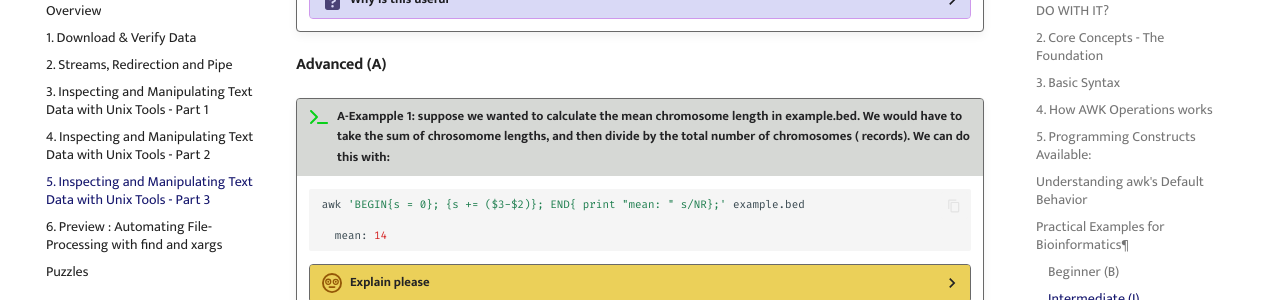
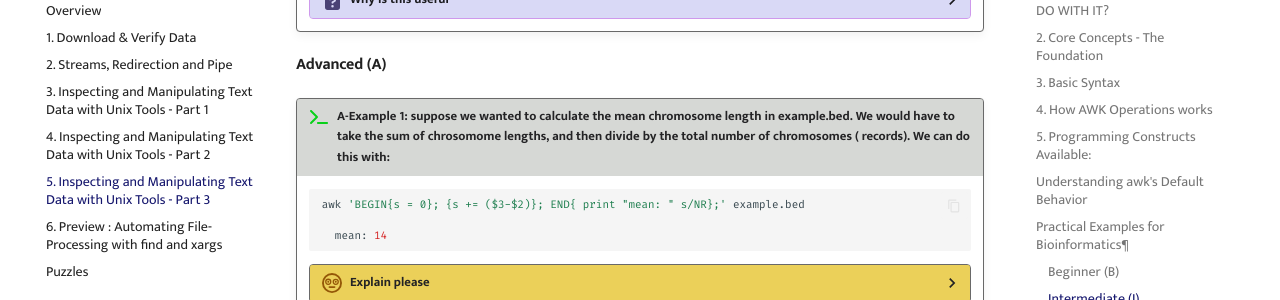
Before and after one commit to GenomicsAotearoa/shell-for-bioinformatics, an MkDocs documentation site: the page built from docs/6_inspectmanipulate3.md, in a window 1280 px wide and 900 px high, scrolled down 5125 px. Shown: the part 154-454 px from the top of the window. Built offline with MkDocs 1.6.1 and Material for MkDocs 9.7.7, drawn with Linux system fonts in a browser that asks for light colours; comment, search, counter and statistics services are not loaded.

Commit message:
fix typo

````diff
--- a/docs/6_inspectmanipulate3.md
+++ b/docs/6_inspectmanipulate3.md
@@ -258,7 +258,7 @@
 
 #### Advanced (A)
 
-!!! terminal-2 "A-Exampple 1: suppose we wanted to calculate the mean chromosome length in example.bed. We would have to take the sum  of chrosomome lengths, and then divide by the total number of chromosomes ( records). We can do this with:"
+!!! terminal-2 "A-Example 1: suppose we wanted to calculate the mean chromosome length in example.bed. We would have to take the sum  of chrosomome lengths, and then divide by the total number of chromosomes ( records). We can do this with:"
 
     ```bash
     awk 'BEGIN{s = 0}; {s += ($3-$2)}; END{ print "mean: " s/NR};' example.bed
````
